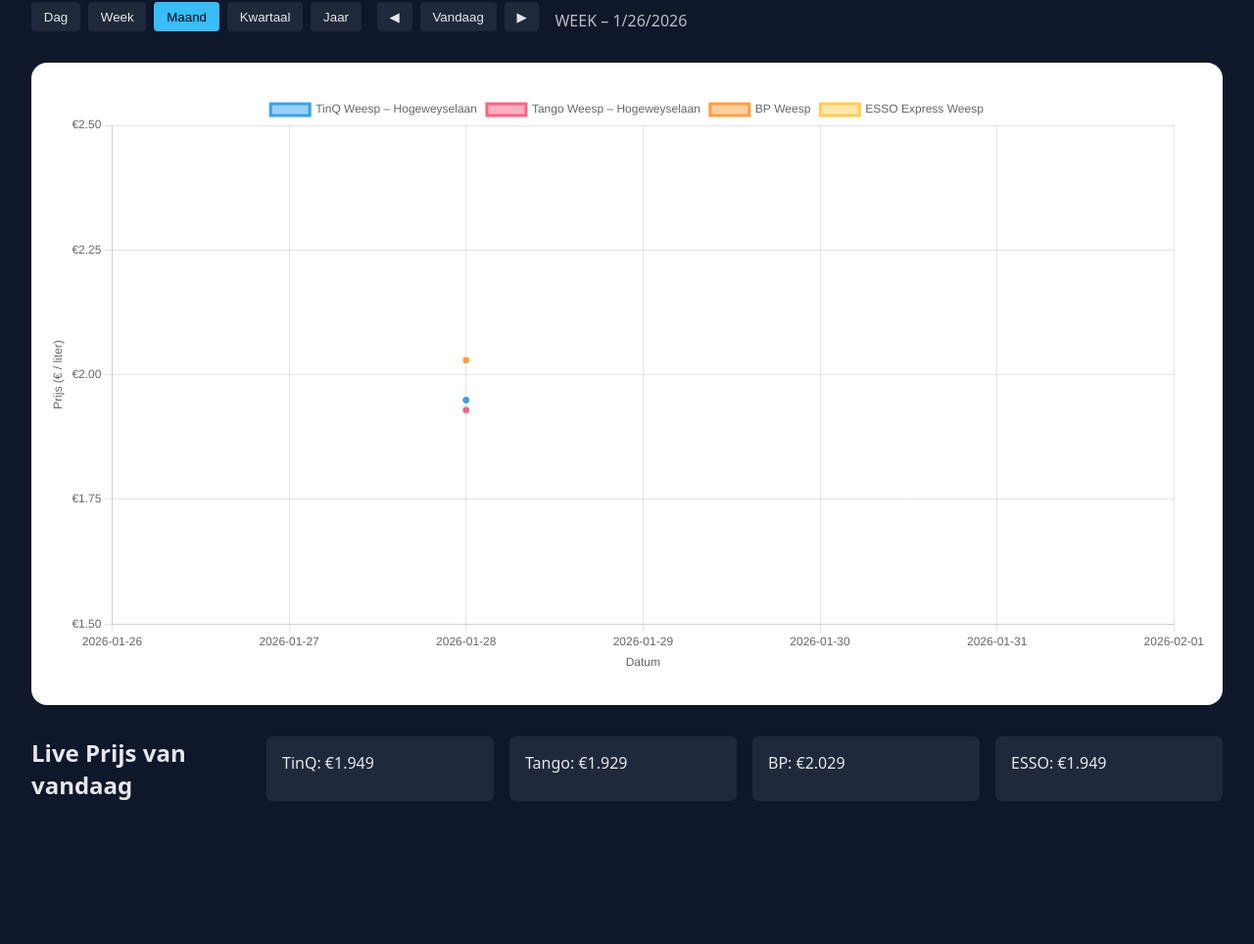
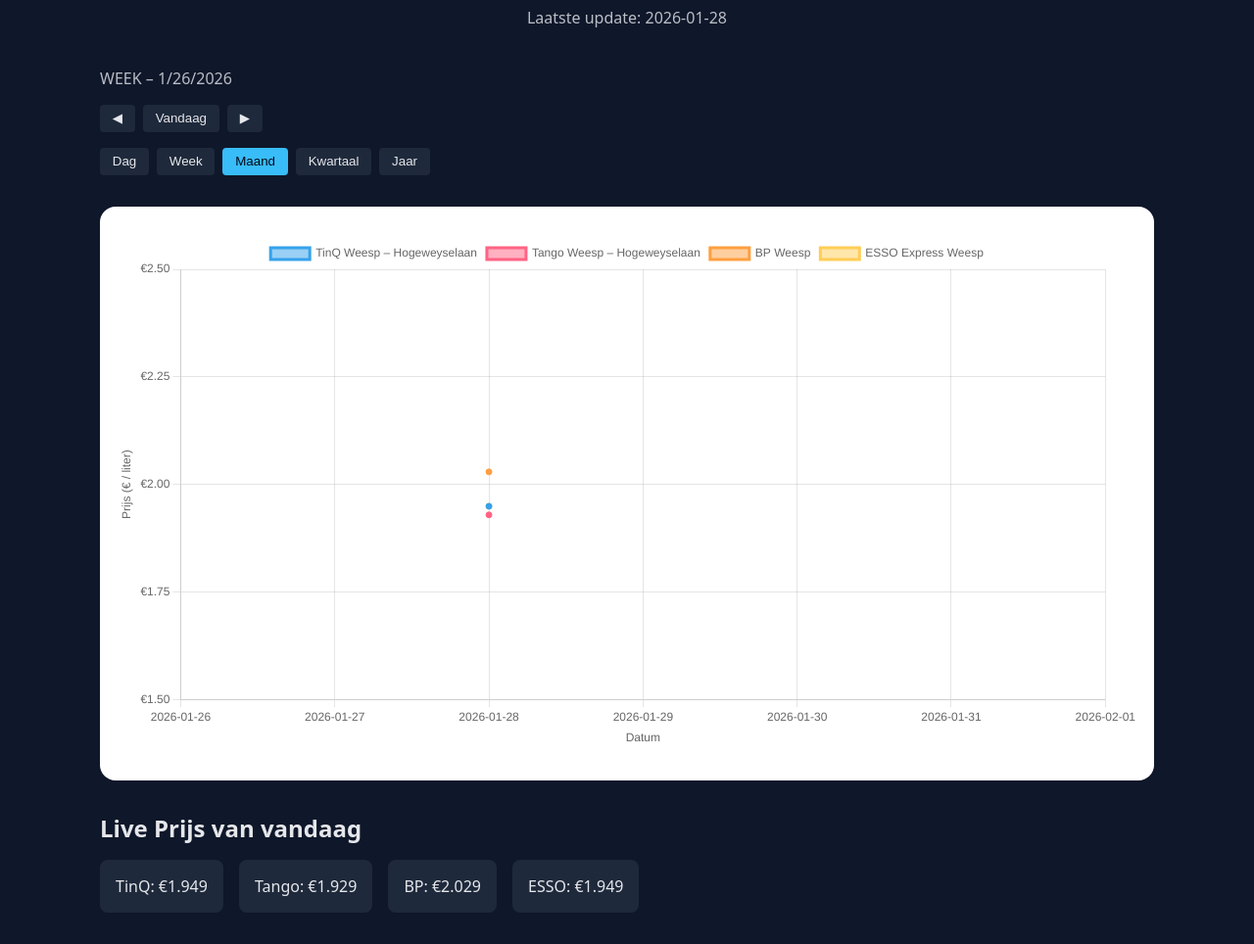
Before and after one commit to LilJiggly/tanken, a website: page index.html in a window 1280 px wide. Shown: the part 84-1048 px from the top of the page at 98% size. Before the commit the page ends 934 px from the top, so only its background shows below. Drawn offline with nearby package versions, Linux system fonts and the light colour scheme.

Commit message:
Add files via upload

```diff
--- a/index.html
+++ b/index.html
@@ -6,11 +6,19 @@
     <link rel="stylesheet" href="styles.css" />
   </head>
   <body>
-    <!-- <h1>⛽ Brandstofprijzen Weesp</h1> -->
+    <h1>⛽ Brandstofprijzen Weesp</h1>
 
     <p id="updated"></p>
     <main>
       <div class="controls">
+        <p id="rangeLabel"></p>
+
+        <div class="nav-buttons">
+          <button id="prev">◀︎</button>
+          <button id="today">Vandaag</button>
+          <button id="next">▶︎</button>
+        </div>
+
         <div class="view-buttons">
           <button data-view="day">Dag</button>
           <button data-view="week">Week</button>
@@ -18,14 +26,6 @@
           <button data-view="quarter">Kwartaal</button>
           <button data-view="year">Jaar</button>
         </div>
-
-        <div class="nav-buttons">
-          <button id="prev">◀︎</button>
-          <button id="today">Vandaag</button>
-          <button id="next">▶︎</button>
-        </div>
-
-        <p id="rangeLabel"></p>
       </div>
 
       <div class="chart-container">
@@ -34,10 +34,12 @@
 
       <div class="day-prices">
         <h2>Live Prijs van vandaag</h2>
-        <div id="tinqPrice" class="price-box"></div>
-        <div id="tangoPrice" class="price-box"></div>
-        <div id="BPPrice" class="price-box"></div>
-        <div id="ESSOPrice" class="price-box"></div>
+        <div class="price-boxes">
+          <div id="tinqPrice" class="price-box"></div>
+          <div id="tangoPrice" class="price-box"></div>
+          <div id="BPPrice" class="price-box"></div>
+          <div id="ESSOPrice" class="price-box"></div>
+        </div>
       </div>
     </main>
 
--- a/styles.css
+++ b/styles.css
@@ -9,12 +9,18 @@
   color: #e5e7eb;
   padding: 2rem;
   margin: 0em;
+  display: flex;
+  flex-direction: column;
+  align-items: center;
+  justify-content: center;
 }
 
 main {
   display: flex;
   flex-direction: column;
   gap: 2rem;
+  width: 100%;
+  max-width: 1076px;
 }
 
 h1 {
@@ -54,6 +60,7 @@
 
 .controls {
   display: flex;
+  flex-direction: column;
   gap: 1rem;
 }
 
@@ -89,12 +96,17 @@
 
 .day-prices {
   display: flex;
+  flex-direction: column;
+  gap: 1rem;
+}
+
+.price-boxes {
+  display: flex;
   gap: 1rem;
 }
 
 .price-box {
   background: #1e293b;
   padding: 1rem;
-  border-radius: 6px;
-  min-width: 200px;
+  border-radius: 0.5rem;
 }
```
